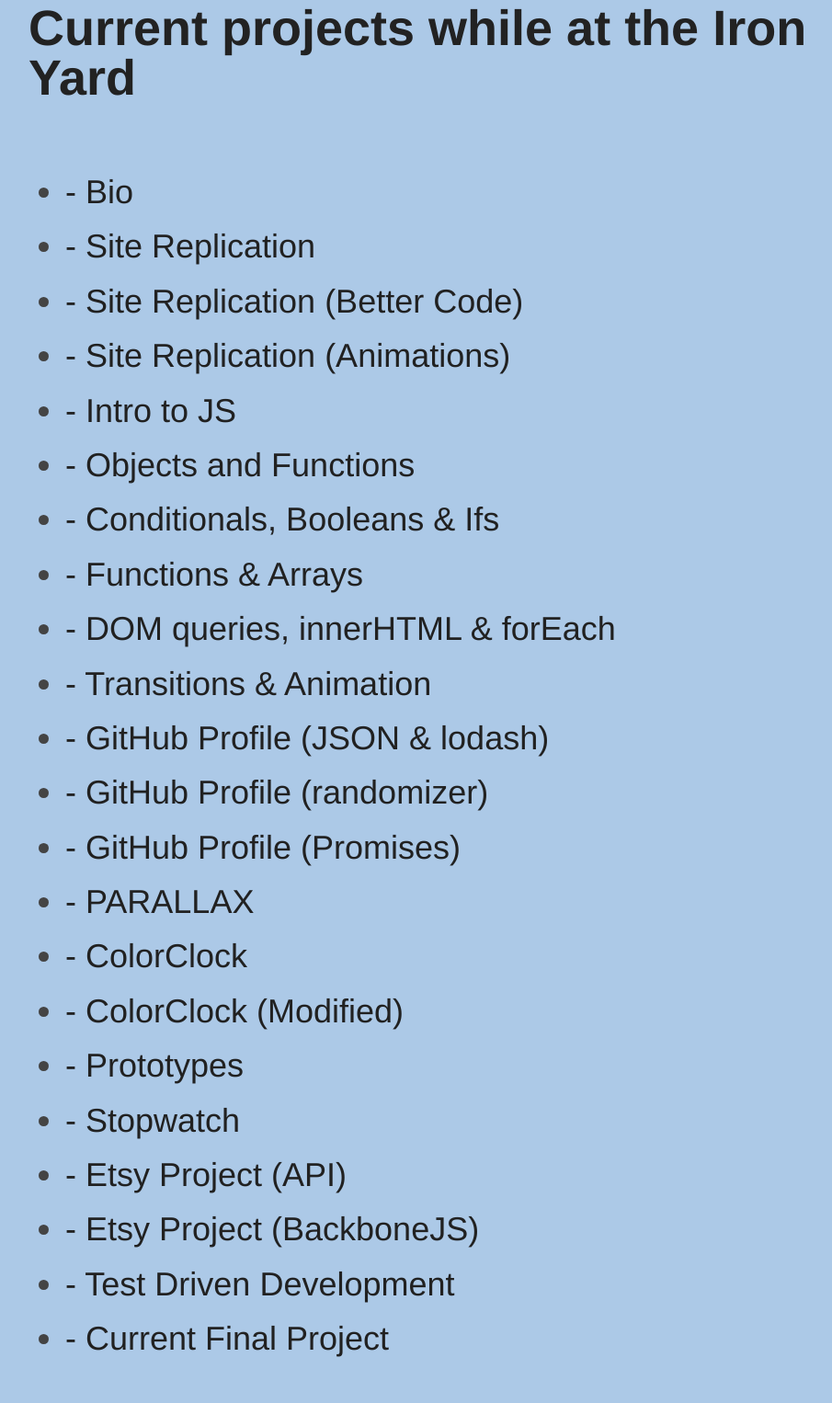
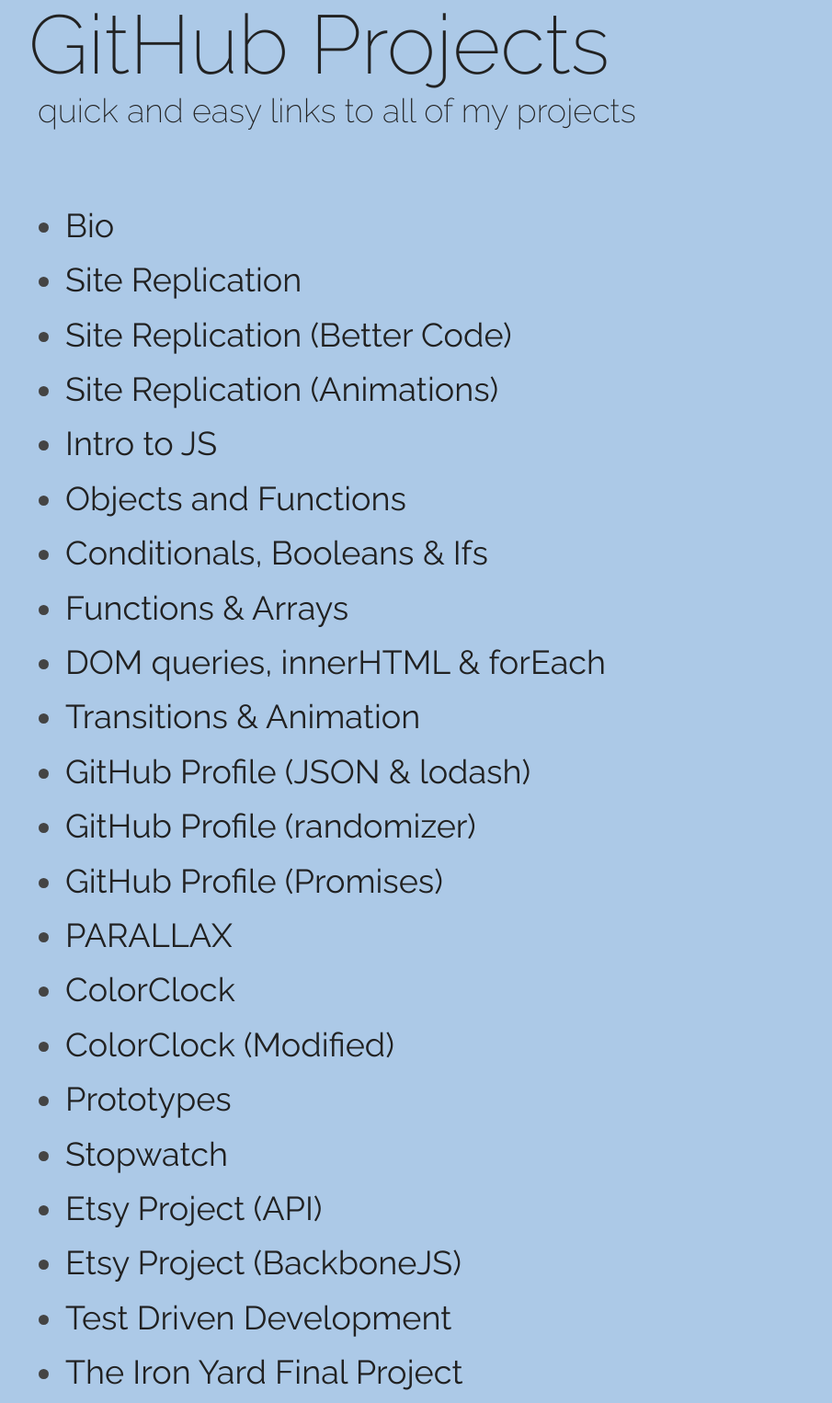
Before and after one commit to joeybergeron/ProjectsList, a plain HTML site: page index.html in a window 1280 px wide. Shown: the part 97-1623 px from the top of the page at 92% size, without its empty margins (169-1074 px from the left). Drawn offline with Linux system fonts and the light colour scheme.

Commit message:
added Raleway font

```diff
--- a/assets/css/styles.css
+++ b/assets/css/styles.css
@@ -1,9 +1,11 @@
+@import url(http://fonts.googleapis.com/css?family=Raleway:400,200,900,700);
 *, *:before, *:after {
     -webkit-box-sizing: border-box;
     box-sizing: border-box;
 }
 body {
 	background-color: rgb(172, 201, 231);
+	font-family: 'Raleway', sans-serif;
 }
 li {
 	font-size: 2em;
@@ -14,12 +16,16 @@
 }
 a:hover {
 	color: rgb(245, 245, 245);
+	text-decoration: underline;
 }
 .container {
 	margin: 100px 200px;
-	font-family: 'Helvetica', sans-serif;
 }
 .container h1 {
-	font-size: 3em;
-	padding-bottom: 50px;
+	font-size: 5em;
+	font-weight: 100;
 }
+.container h3 {
+	font-weight: 100;
+	padding: 0px 0px 60px 10px;
+}
--- a/index.html
+++ b/index.html
@@ -8,30 +8,31 @@
 </head>
 <body>
 	<div class="container">
-		<h1>Current projects while at the Iron Yard</h1>
+		<h1>GitHub Projects</h1>
+		<h3>quick and easy links to all of my projects</h3>
 		<ul>
-			<li><a href="http://joeybergeron.github.io/the_Iron_Yard/02%20Homework/index.html"> - Bio</a></li>
-			<li><a href="http://joeybergeron.github.io/the_Iron_Yard/04%20Homework/index.html"> - Site Replication</a></li>
-			<li><a href="http://joeybergeron.github.io/the_Iron_Yard/06%20Homework/index.html"> - Site Replication (Better Code)</a></li>
-			<li><a href="http://joeybergeron.github.io/the_Iron_Yard/07%20Homework/index.html"> - Site Replication (Animations)</a></li>
-			<li><a href="https://github.com/joeybergeron/the_Iron_Yard/tree/master/08%20Homework"> - Intro to JS</a></li>
-			<li><a href="https://github.com/joeybergeron/the_Iron_Yard/tree/master/09%20Homework"> - Objects and Functions</a></li>
-			<li><a href="https://github.com/joeybergeron/the_Iron_Yard/tree/master/11%20Homework"> - Conditionals, Booleans &amp; Ifs</a></li>
-			<li><a href="https://github.com/joeybergeron/the_Iron_Yard/tree/master/12%20Homework"> - Functions &amp; Arrays</a></li>
-			<li><a href="http://joeybergeron.github.io/the_Iron_Yard/13%20Homework/index.html"> - DOM queries,  innerHTML &amp; forEach</a></li>
-			<li><a href="http://joeybergeron.github.io/the_Iron_Yard/16%20Homework/Dead%20Link%202/index.html"> - Transitions &amp; Animation</a></li>
-			<li><a href="http://joeybergeron.github.io/the_Iron_Yard/18%20Homework/index.html"> - GitHub Profile (JSON &amp; lodash)</a></li>
-			<li><a href="http://graym.github.io/Cloak-n-Dagger/index.html"> - GitHub Profile (randomizer)</a></li>
-			<li><a href="http://joeybergeron.github.io/the_Iron_Yard/21%20Homework/index.html"> - GitHub Profile (Promises)</a></li>
-			<li><a href="http://joeybergeron.github.io/the_Iron_Yard/22%20Homework/index.html"> - PARALLAX</a></li>
-			<li><a href="http://joeybergeron.github.io/the_Iron_Yard/23_Homework/index.html"> - ColorClock</a></li>
-			<li><a href="http://joeybergeron.github.io/the_Iron_Yard/23_Homework-modified/index.html"> - ColorClock (Modified)</a></li>
-			<li><a href="https://github.com/joeybergeron/the_Iron_Yard/tree/master/24_Homework"> - Prototypes</a></li>
-			<li><a href="http://joeybergeron.github.io/the_Iron_Yard/25_Homework/index.html"> - Stopwatch</a></li>
-			<li><a href="http://stylin-n-profilin.herokuapp.com/"> - Etsy Project (API)</a></li>
-			<li><a href="http://joeybergeron.github.io/the_Iron_Yard/37_Homework/index.html"> - Etsy Project (BackboneJS)</a></li>
-			<li><a href="https://github.com/joeybergeron/TDD"> - Test Driven Development</a></li>
-			<li><a href="https://github.com/joeybergeron/FinalProject"> - Current Final Project</a></li>
+			<li><a href="http://joeybergeron.github.io/the_Iron_Yard/02%20Homework/index.html"> Bio</a></li>
+			<li><a href="http://joeybergeron.github.io/the_Iron_Yard/04%20Homework/index.html"> Site Replication</a></li>
+			<li><a href="http://joeybergeron.github.io/the_Iron_Yard/06%20Homework/index.html"> Site Replication (Better Code)</a></li>
+			<li><a href="http://joeybergeron.github.io/the_Iron_Yard/07%20Homework/index.html"> Site Replication (Animations)</a></li>
+			<li><a href="https://github.com/joeybergeron/the_Iron_Yard/tree/master/08%20Homework"> Intro to JS</a></li>
+			<li><a href="https://github.com/joeybergeron/the_Iron_Yard/tree/master/09%20Homework"> Objects and Functions</a></li>
+			<li><a href="https://github.com/joeybergeron/the_Iron_Yard/tree/master/11%20Homework"> Conditionals, Booleans &amp; Ifs</a></li>
+			<li><a href="https://github.com/joeybergeron/the_Iron_Yard/tree/master/12%20Homework"> Functions &amp; Arrays</a></li>
+			<li><a href="http://joeybergeron.github.io/the_Iron_Yard/13%20Homework/index.html"> DOM queries,  innerHTML &amp; forEach</a></li>
+			<li><a href="http://joeybergeron.github.io/the_Iron_Yard/16%20Homework/Dead%20Link%202/index.html"> Transitions &amp; Animation</a></li>
+			<li><a href="http://joeybergeron.github.io/the_Iron_Yard/18%20Homework/index.html"> GitHub Profile (JSON &amp; lodash)</a></li>
+			<li><a href="http://graym.github.io/Cloak-n-Dagger/index.html"> GitHub Profile (randomizer)</a></li>
+			<li><a href="http://joeybergeron.github.io/the_Iron_Yard/21%20Homework/index.html"> GitHub Profile (Promises)</a></li>
+			<li><a href="http://joeybergeron.github.io/the_Iron_Yard/22%20Homework/index.html"> PARALLAX</a></li>
+			<li><a href="http://joeybergeron.github.io/the_Iron_Yard/23_Homework/index.html"> ColorClock</a></li>
+			<li><a href="http://joeybergeron.github.io/the_Iron_Yard/23_Homework-modified/index.html"> ColorClock (Modified)</a></li>
+			<li><a href="https://github.com/joeybergeron/the_Iron_Yard/tree/master/24_Homework"> Prototypes</a></li>
+			<li><a href="http://joeybergeron.github.io/the_Iron_Yard/25_Homework/index.html"> Stopwatch</a></li>
+			<li><a href="http://stylin-n-profilin.herokuapp.com/"> Etsy Project (API)</a></li>
+			<li><a href="http://joeybergeron.github.io/the_Iron_Yard/37_Homework/index.html"> Etsy Project (BackboneJS)</a></li>
+			<li><a href="https://github.com/joeybergeron/TDD"> Test Driven Development</a></li>
+			<li><a href="https://github.com/khalidadil/FinalProj"> The Iron Yard Final Project</a></li>
 		</ul>
 	</div>
 	<script type="text/javascript" src="./assets/js/app.js"></script>
```
